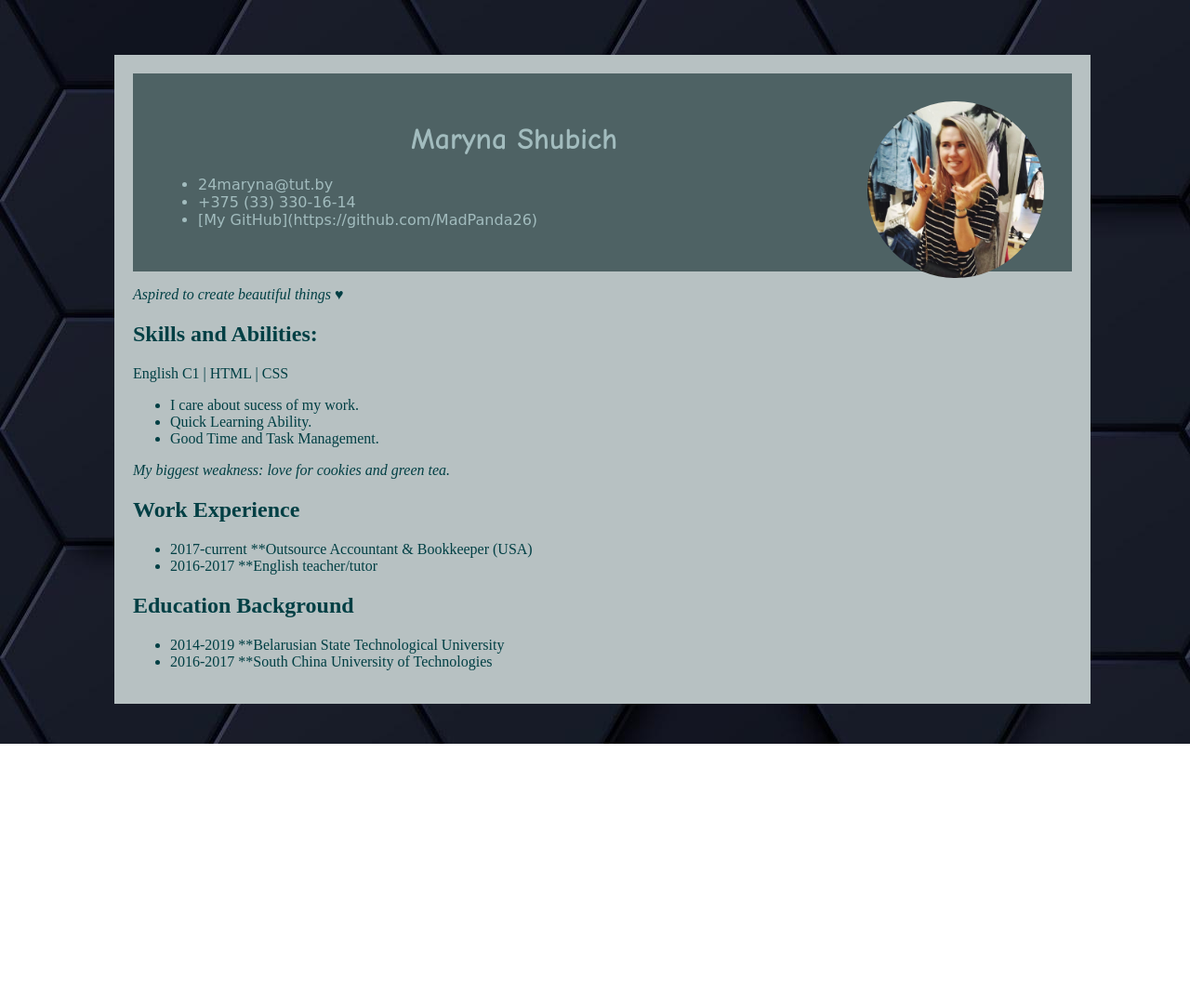
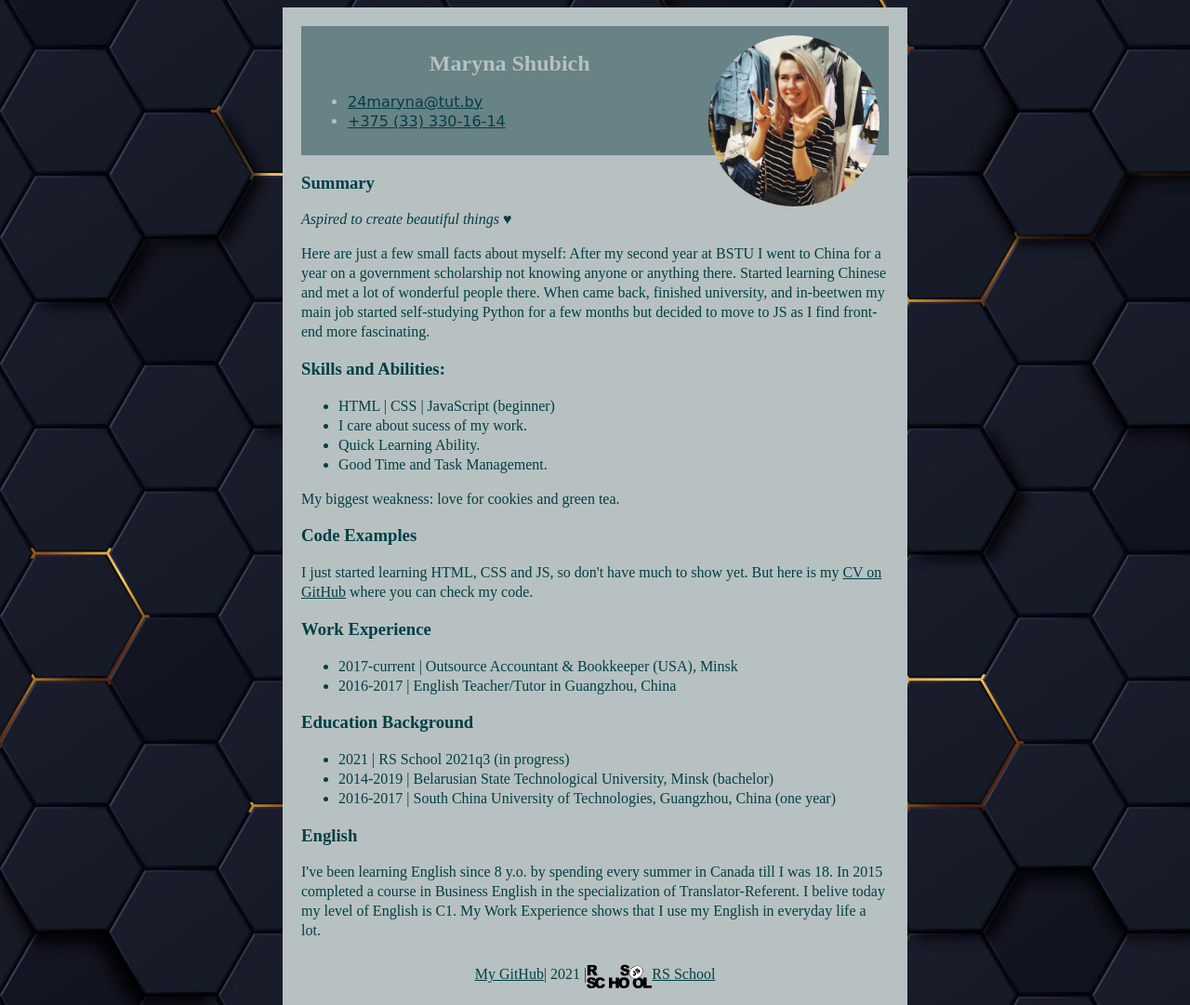
Before and after one commit to MadPanda26/rsschool-cv, a plain HTML site: page index.html in a window 1280 px wide. Shown: the top 1081 px of the page at 93% size. Before the commit the page ends 800 px from the top, so only its background shows below. Drawn offline with Linux system fonts and the light colour scheme; a script that the page names is missing.

Commit message:
feat: add RS icon new info and styles

```diff
--- a/index.html
+++ b/index.html
@@ -1,6 +1,5 @@
-<!doctype html>
+<!DOCTYPE html>
 <html lang="en">
-
   <head>
     <meta charset="utf-8">
     <script src="code-guide.js"></script>
@@ -10,34 +9,59 @@
 
   <body>
     <div class="general">
-      <div class="contacts">
+
+      <section class="contacts">
         <img class="avatar" src="avatar.jpg" alt="Avatar">
+        <header>
           <h1 class="name">Maryna Shubich</h1>
-        <ul style="font-family: cursive;">
-          <li>24maryna@tut.by</li>
-          <li>+375 (33) 330-16-14</li>
-          <li>[My GitHub](https://github.com/MadPanda26)</li>
+        </header>
+        <nav class="menu">
+          <ul>
+          <li><a href="mailto:24maryna@tut.by">24maryna@tut.by</a></li>
+          <li><a href="tel:+375333301614">+375 (33) 330-16-14</a></li>
         </ul>
-      </div>
-    <p style="font-style: italic;">Aspired to create beautiful things ♥</p>
-<h2>Skills and Abilities:</h2>
-<p>English C1 | HTML | CSS</p>
+        </nav>
+      </section>
+
+      <article>
+        <h3>Summary</h3>
+        <p class="quote">Aspired to create beautiful things ♥</p>
+        <p>Here are just a few small facts about myself:
+          After my second year at BSTU I went to China for a year on a government scholarship not knowing anyone or anything there. Started learning Chinese and met a lot of wonderful people there.
+          When came back, finished university, and in-beetwen my main job started self-studying Python for a few months but decided to move to JS as I find front-end more fascinating.
+         </p>
+        <h3>Skills and Abilities:</h3>
         <ul>
+          <li>HTML | CSS | JavaScript (beginner)</li>
           <li>I care about sucess of my work.</li>
           <li>Quick Learning Ability.</li>
           <li>Good Time and Task Management.</li>
         </ul>
-<p style="font-style: italic;">My biggest weakness: love for cookies and green tea.</p>
-<h2>Work Experience </h2>
+        <p>My biggest weakness: love for cookies and green tea.</p>
+        <h3>Code Examples</h3>
+        <p>I just started learning HTML, CSS and JS, so don't have much to show yet. But here is my <a href="https://github.com/MadPanda26/rsschool-cv">CV on GitHub</a> where you can check my code. </p>
+        <h3>Work Experience</h3>
         <ul>
-<li>2017-current **Outsource Accountant & Bookkeeper (USA)</li>
-<li>2016-2017 **English teacher/tutor</li>
+          <li>2017-current | Outsource Accountant & Bookkeeper (USA), Minsk</li>
+          <li>2016-2017 | English Teacher/Tutor in Guangzhou, China</li>
         </ul>
-<h2>Education Background</h2>
+        <h3>Education Background</h3>
         <ul>
-<li>2014-2019 **Belarusian State Technological University</li>
-<li>2016-2017 **South China University of Technologies</li>
+          <li>2021 | RS School 2021q3 (in progress)</li>
+          <li>2014-2019 | Belarusian State Technological University, Minsk (bachelor)</li>
+          <li>2016-2017 | South China University of Technologies, Guangzhou, China (one year)</li>
         </ul>
+        <h3>English</h3>
+        <p>I've been learning English since 8 y.o. by spending every summer in Canada till I was 18. In 2015 completed a course in Business English in the specialization of Translator-Referent. I belive today my level of English is C1. My Work Experience shows that I use my English in everyday life a lot.</p>
+      </article>
+
+      <footer>
+        <div><a href="https://github.com/MadPanda26">My GitHub</a></div>
+        <div> | 2021 | </div>
+        <div><img width="70px" src="rs_school_js.svg" alt="RS logo"></div>
+        <div><a href="https://rs.school/js/">RS School</a></div>
+      </footer>
+
     </div>
   </body>
 </html>
--- a/style.css
+++ b/style.css
@@ -1,36 +1,53 @@
+a:link {
+  color: rgb(1, 63, 68); /* unvisited link */
+}
+a:visited {
+  color: rgb(1, 63, 68); /* visited link */
+}
+a:hover {
+  color: rgb(215, 241, 245); /* mouse over link */
+}
+
 body {
-  background: url(background.jpg);
-  width: 100%;
-  height: 100%;
-  position: fixed;
-  top: 0;
-  left: 0;
-  display: flex;
-  overflow: auto;
+  background: no-repeat url(background.jpg) ;
+  background-size: cover;
 }
+
 .general {
   background: #b7c1c2;
   color: rgb(1, 63, 68);
   margin: auto;
-  clear: right;
   padding: 20px;
+  width: 50%;
+  line-height: 21px;
 }
+
 .avatar {
-  display: block;
-  margin-left: auto;
-  margin-right: auto;
-  width: 20%;
+  width: 30%;
   border-radius: 50%;
   float: right;
 }
+
 .name {
   text-align: center;
-  font-family: 'Comic Sans MS', 'Comic Sans', cursive;
+  font-family: 'Times New Roman', Times, serif;
+
 }
+
 .contacts {
-  background: #4e6264;
-  color: rgb(162, 188, 190);
-  float: center;
-  padding: 30px;
-  clear: right;
+  background: #688285;
+  color: #b7c1c2;
+  padding: 10px;
+  font-family: cursive, sans-serif;
 }
+
+.quote{
+  font-style: italic;
+}
+
+footer {
+  padding: 10px;
+  text-align: center;
+  display: flex;
+  justify-content: center;
+}
```
Also changed, not shown: rs_school_js.svg (added). Lines whose indentation alone changed are shown as unchanged.
